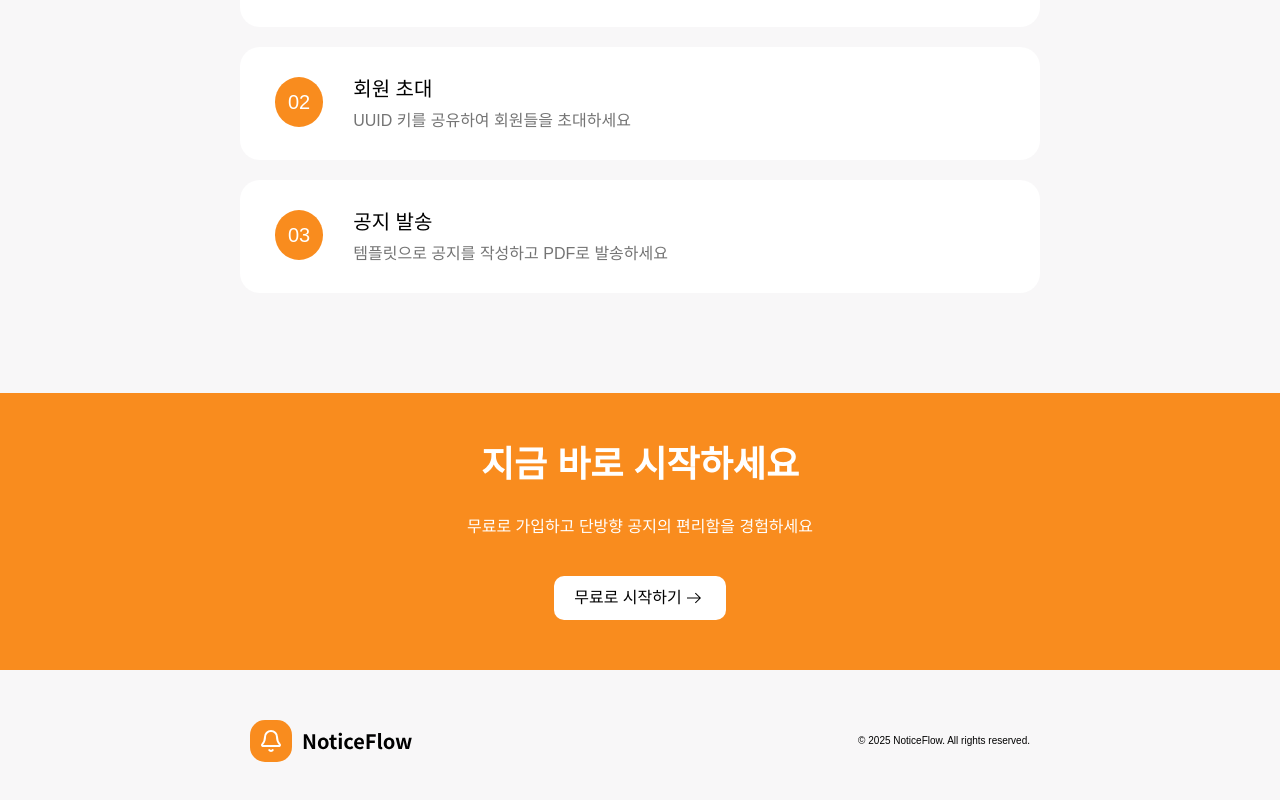
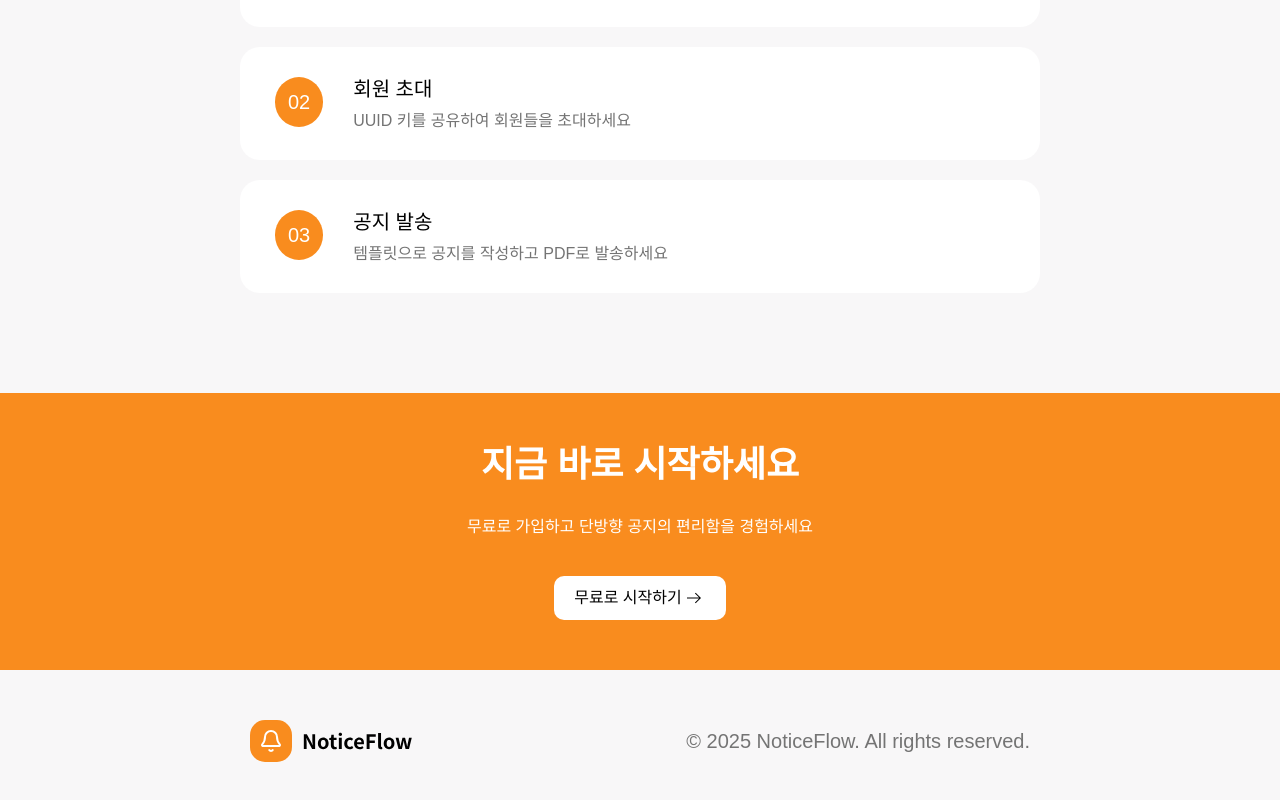
Before and after one commit to gimeast/NoticeFlow, a React (Vite) app in the folder front/: page / in a window 1280 px wide. Shown: the part 2242-3042 px from the top of the page. Built offline with nearby package versions, Linux system fonts and the light colour scheme; a web font is replaced by a local one.

Commit message:
NoticeFlow 프론트
- footer 저작권 css 수정

```diff
--- a/front/src/layouts/LandingLayout.module.scss
+++ b/front/src/layouts/LandingLayout.module.scss
@@ -32,6 +32,9 @@ footer {
     max-width: 192rem;
     margin: 0 auto;
     padding: 5rem 0;
+
+    font-size: 2rem;
+    color: c.$gray-300;
 }
 
 @media screen and (min-width: 1024px) and (max-width: 1920px) {
```
